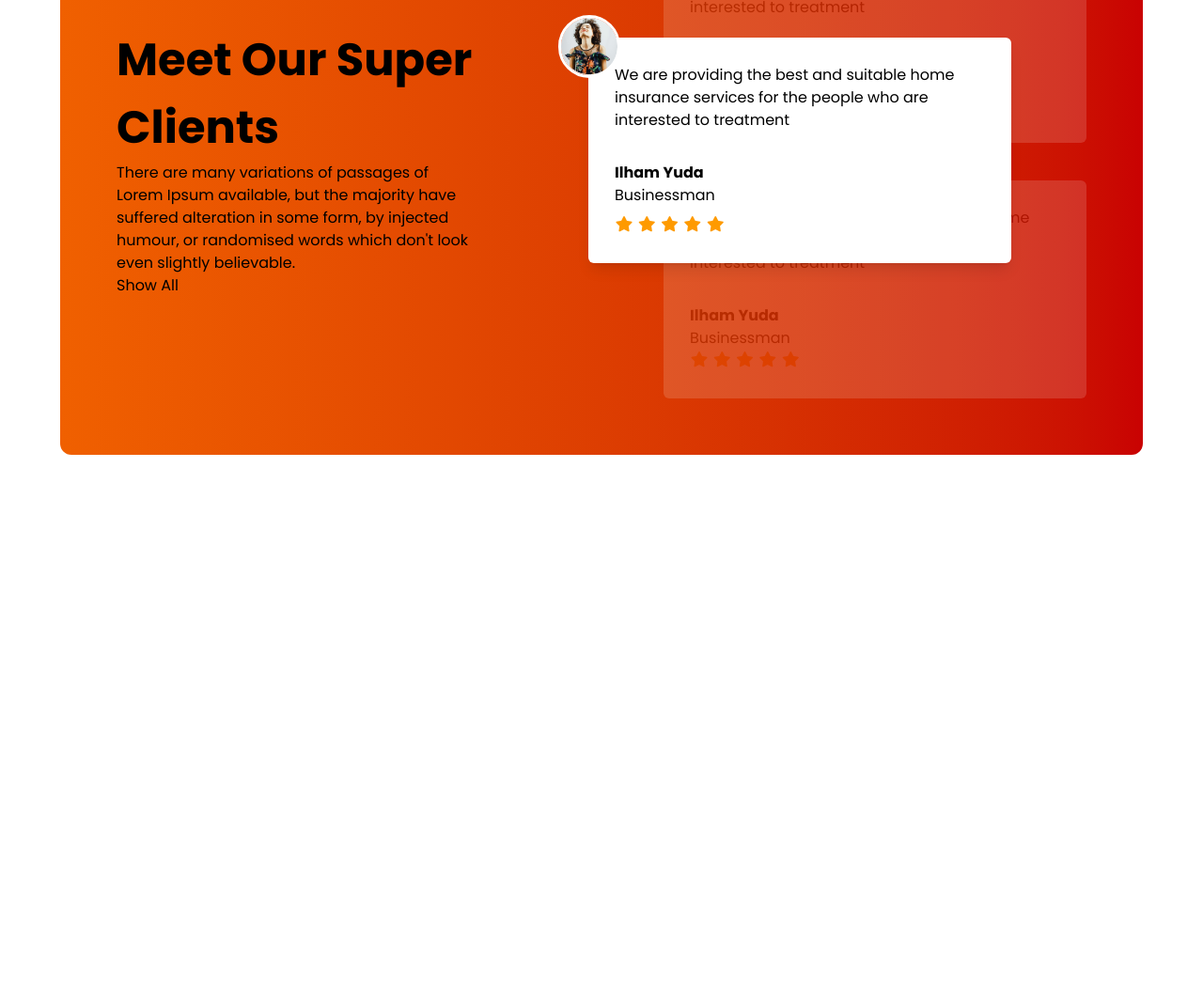
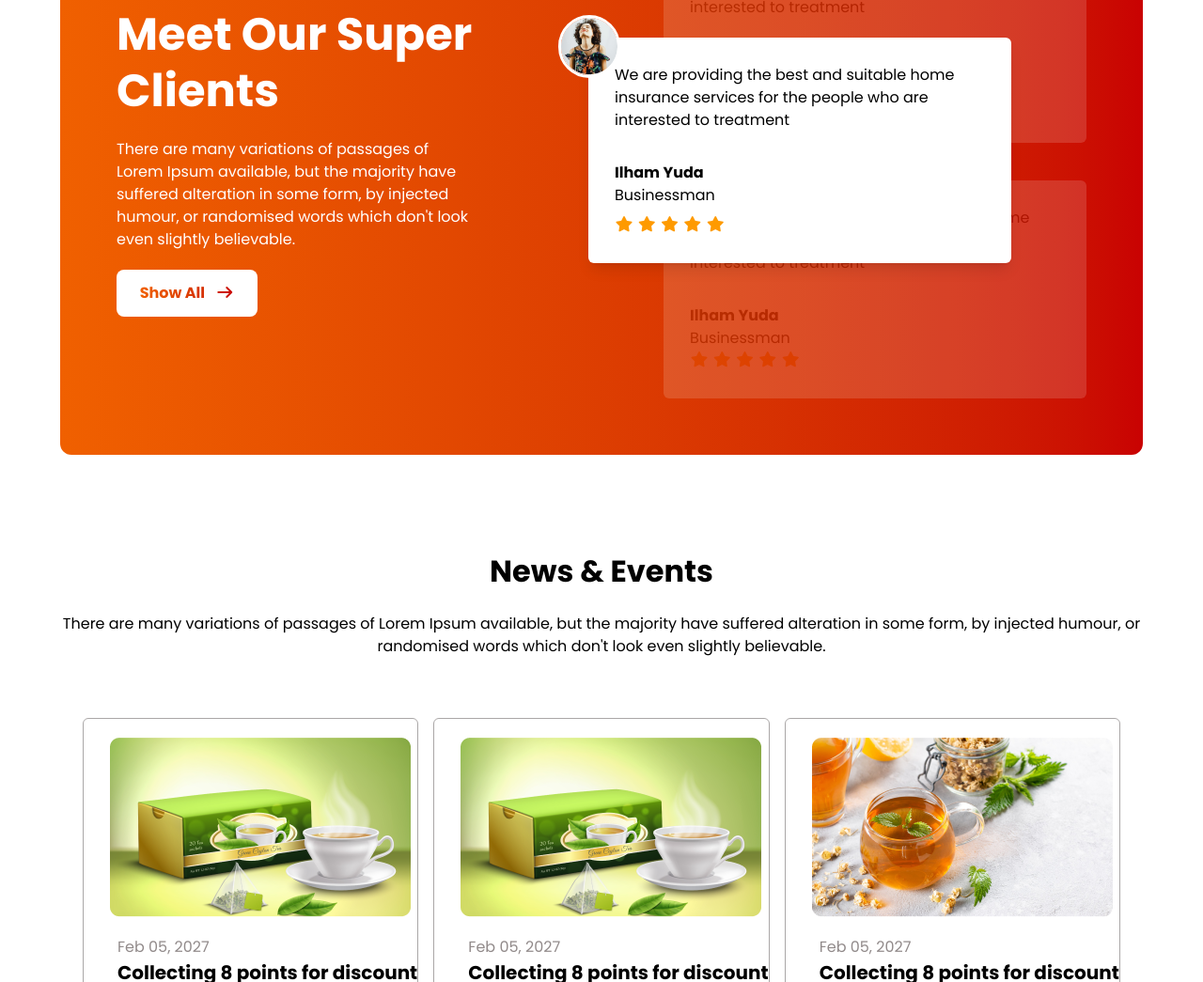
Before and after one commit to sujunprodhan/tea-shop-tailwind, a plain HTML site: page index.html in a window 1280 px wide. Shown: the part 2525-3570 px from the top of the page at 94% size. Before the commit the page ends 3009 px from the top, so only its background shows below. Drawn offline with nearby package versions, Linux system fonts and the light colour scheme.

Commit message:
review section and banner section added

```diff
--- a/index.html
+++ b/index.html
@@ -77,7 +77,7 @@
     <div class="feature_container mt-[100px]">
       <div class="feature_content w-[90%] mx-auto">
         <h1 class="text-[2rem] font-bold text-center md:text-center mb-5">Our Featured Products</h1>
-        <p class="w-[900px] text-center mx-auto">There are many variations of passages of Lorem Ipsum
+        <p class=" text-center mx-auto">There are many variations of passages of Lorem Ipsum
           available,
           but the
           majority have
@@ -115,7 +115,7 @@
 
     <!-- green tea -->
     <div
-      class="paren_div md:h-[550px] h-full flex justify-between md:w-[90%] w-[100%] mx-auto gap-10 md:flex-row flex-col mt-[200px]">
+      class="paren_div md:h-[550px] h-full flex justify-between flex-col md:flex-row md:w-[90%] w-[100%] mx-auto gap-10  mt-[200px] p-7">
       <div class="left_div  h-full md:w-1/2 w-full gap-5 grid grid-cols-2 grid-rows-3">
         <div class=" bg-gradient-to-r from-[#f06000] to-[#c90202] opacity-5 rounded-lg ">
 
@@ -132,7 +132,7 @@
       </div>
       <div class=" right_div h-full md:w-1/2 w-full">
         <h1 class="text-[2.75rem] font-bold">Great Tea, Freshly Presented</h1>
-        <p class="my-3 text-[1rem]">The meaning of gong cha is chanese is to provide the best tea to emperor from all
+        <p class=" text-[1rem]">The meaning of gong cha is chanese is to provide the best tea to emperor from all
           possessions . It
           represents the highest quality and self expectation. Establishing in 2006, Gong cha had been deeply
           appreciated by its custoers because of good words of mouth and unique customized service orginated from
@@ -155,11 +155,14 @@
       <div
         class="card_div w-[90%] mx-auto flex justify-center flex-col md:flex-row  items-center bg-gradient-to-r from-[#f06000] to-[#c90202] mt-[80px] rounded-xl p-15">
         <div class="div_left ">
-          <h1 class="md:text-[3rem] text-[1.75rem] font-bold">Meet Our Super <br>Clients</h1>
-          <p class="w">There are many variations of passages of Lorem Ipsum available, but the majority have suffered
+          <h1 class="md:text-[3rem] text-[1.75rem] font-bold text-white leading-15 mb-5">Meet Our Super <br>Clients</h1>
+          <p class="text-white">There are many variations of passages of Lorem Ipsum available, but the majority have
+            suffered
             alteration
             in some form, by injected humour, or randomised words which don't look even slightly believable. </p>
-          <button>Show All</button>
+          <div class="btn bg-white h-[50px] w-[150px] flex justify-center items-center rounded-lg mt-5 "><button
+              class="bg-gradient-to-r from-[#f06000] to-[#c90202] bg-clip-text text-transparent font-bold">Show
+              All <i class="fa-solid fa-arrow-right font-bold ml-2"></i></button></div>
         </div>
         <div class="div_right md:ml-50 ml-20 mt-10 md:mt-0 ">
           <div class=" relative">
@@ -213,10 +216,45 @@
       </div>
     </div>
 
+    <!-- news event section -->
 
+    <section>
+      <div class="news_parent_div mt-[100px] w-[90%] mx-auto ">
+        <h1 class="text-[2rem] font-bold text-center md:text-center mb-5">News & Events</h1>
+        <p class="text-center mx-auto">There are many variations of passages of Lorem Ipsum
+          available,
+          but the
+          majority have
+          suffered alteration in
+          some form, by injected humour, or randomised words which don't look even slightly believable. </p>
+        <div class="card_div flex flex-col md:flex-row md:w-full justify-center items-center mt-[40px] p-6 gap-4 ">
+          <div class="card border-1 border-[#aaa7a7] rounded-md">
+            <img src="./images/news-1.png" alt="" class="flex justify-center items-center ml-7 mt-5">
+            <p class=" ml-9 text-[#918a8a] mt-5">Feb 05, 2027</p>
+            <h3 class=" ml-9 font-bold mb-3 text-[1.25rem]">Collecting 8 points for discount</h3>
+            <p class=" ml-9 text-[#918a8a] ">There are many variations of passages of Lorem Ipsum available.</p>
+            <button class=" ml-9 mb-10 font-bold mt-4">learn More</button>
+          </div>
+          <div class="card border-1 border-[#aaa7a7] rounded-md">
+            <img src="./images/news-1.png" alt="" class="flex justify-center items-center ml-7 mt-5">
+            <p class=" ml-9 text-[#918a8a] mt-5">Feb 05, 2027</p>
+            <h3 class=" ml-9 font-bold mb-3 text-[1.25rem]">Collecting 8 points for discount</h3>
+            <p class=" ml-9 text-[#918a8a] ">There are many variations of passages of Lorem Ipsum available.</p>
+            <button class=" ml-9 mb-10 font-bold mt-4">learn More</button>
+          </div>
+          <div class="card border-1 border-[#aaa7a7] rounded-md">
+            <img src="./images/news-3.png" alt="" class="flex justify-center items-center ml-7 mt-5">
+            <p class=" ml-9 text-[#918a8a] mt-5">Feb 05, 2027</p>
+            <h3 class=" ml-9 font-bold mb-3 text-[1.25rem]">Collecting 8 points for discount</h3>
+            <p class=" ml-9 text-[#918a8a] ">There are many variations of passages of Lorem Ipsum available.</p>
+            <button class=" ml-9 mb-10 font-bold mt-4">learn More</button>
+          </div>
+        </div>
+      </div>
+    </section>
   </main>
 
-
+  <!-- footer section -->
 
 
 </body>
```
